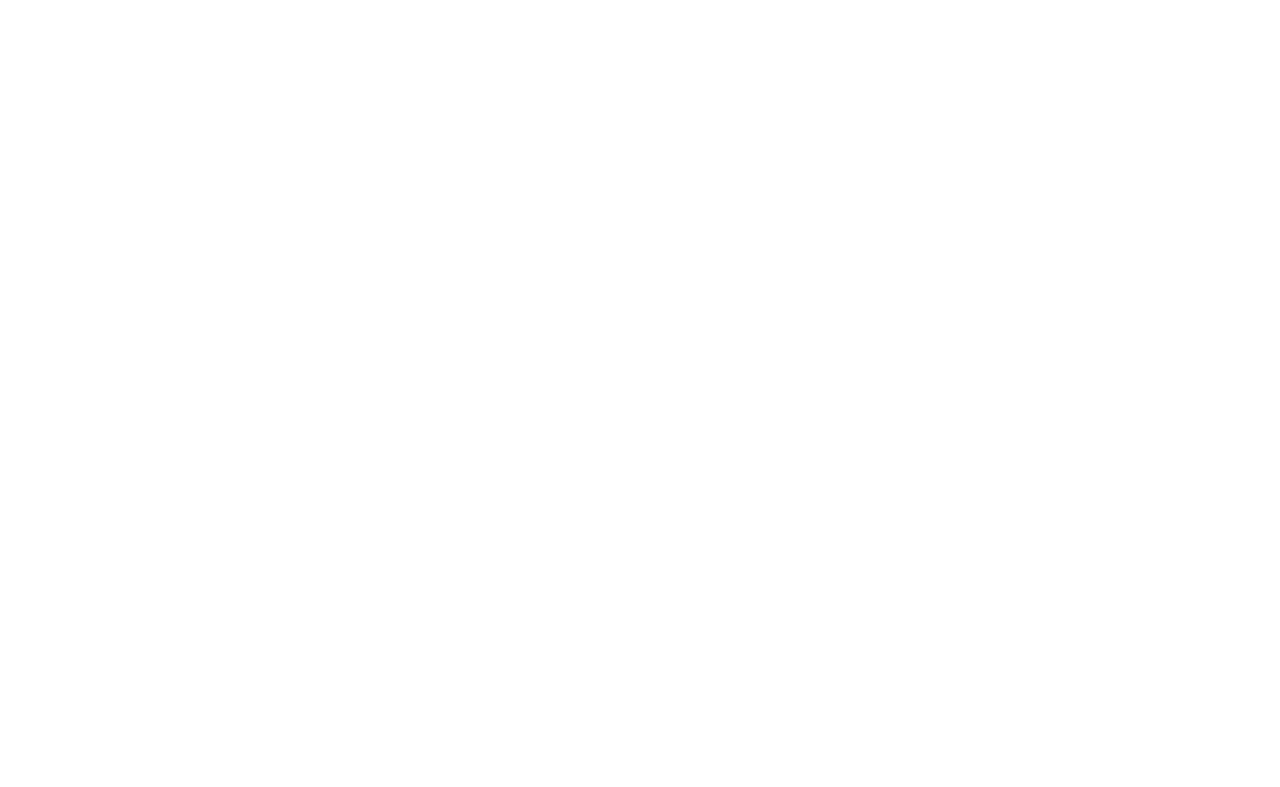
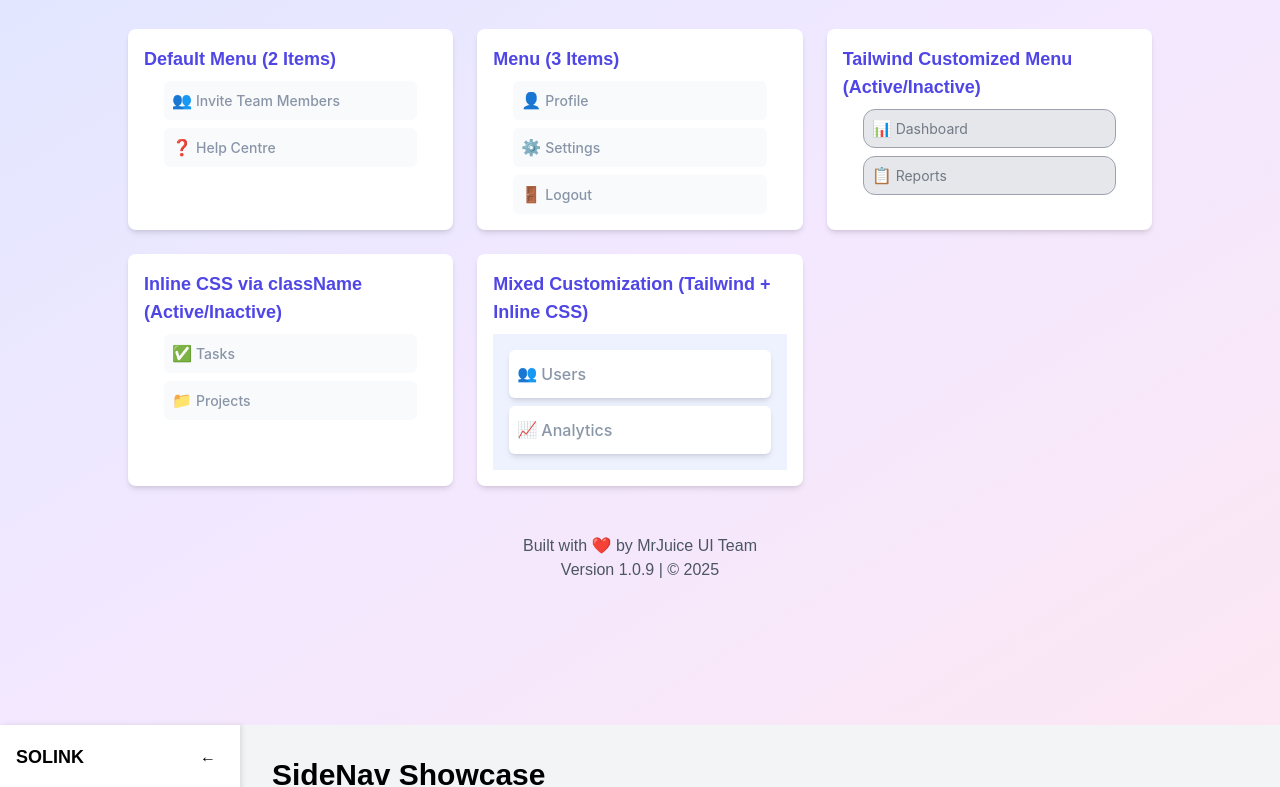
Before and after one commit to JoelAundu/mrjuice, a React (Vite) app: page / in a window 1280 px wide. Shown: the part 1573-2360 px from the top of the page. Before the commit the page ends 1498 px from the top, so only its background shows below. Built offline with nearby package versions, Linux system fonts and the light colour scheme.

Commit message:
update main

```diff
--- a/src/main.jsx
+++ b/src/main.jsx
@@ -2,9 +2,15 @@ import React from "react";
 import ReactDOM from "react-dom/client";
 import "./index.css";
 import ButtonShowcase from "./components/ButtonShowcase";
+import MenuShowcase from "./components/MenuShowcase";
+import SideNavShowcase from "./components/SideNavShowcase";
+// import InputsShowcase from "./components/InputsShowcase";
 
 ReactDOM.createRoot(document.getElementById("root")).render(
   <React.StrictMode>
     <ButtonShowcase />
+    <MenuShowcase />
+    <SideNavShowcase />
+    {/* <InputsShowcase /> */}
   </React.StrictMode>
 );
```
